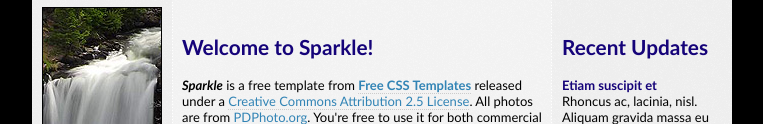
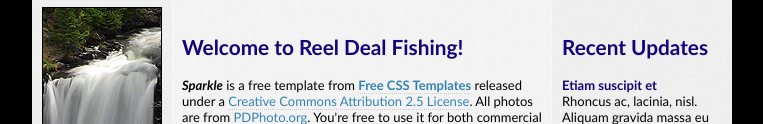
Before and after one commit to jessicamnelsonn/cpnt201-a1-2-sparkle, a plain HTML site: page index.html in a window 1280 px wide. Shown: the part 265-389 px from the top of the page, without its empty margins (258-1021 px from the left). Drawn offline with Linux system fonts and the light colour scheme.

Commit message:
changed h2

```diff
--- a/index.html
+++ b/index.html
@@ -31,7 +31,7 @@
     <p><a href="#"><img src="images/img5.jpg" alt="" width="160" height="120" /></a></p>
   </div>
   <div id="colTwo">
-    <h2>Welcome to Sparkle!</h2>
+    <h2>Welcome to Reel Deal Fishing!</h2>
     <p><em><strong>Sparkle</strong></em> is a free template from <a href="http://freecsstemplates.org/"><strong>Free CSS Templates</strong></a> released under a <a href="http://creativecommons.org/licenses/by/2.5/">Creative Commons Attribution 2.5 License</a>. All photos are from <a href="http://pdphoto.org/">PDPhoto.org</a>. You're free to use it for both commercial or personal use. I only ask that you link back to my site in some way. Enjoy :)</p>
     <p>Suspendisse potenti. Donec nulla est, laoreet quis, pellentesque in, congue in, dui. Nunc rhoncus placerat augue. Donec justo odio, eleifend varius, volutpat venenatis, sagittis ut, orci. Donec nulla est, laoreet quis, pellentesque in, congue in, dui. Nunc rhoncus placerat augue. Donec justo odio, eleifend varius, volutpat venenatis, sagittis ut, orci. Nullam et orci in erat viverra ornare. Nunc pellentesque.</p>
     <p>Sed vestibulum blandit nisl. Quisque elementum convallis purus. Quisque pellentesque semper massa:</p>
```
